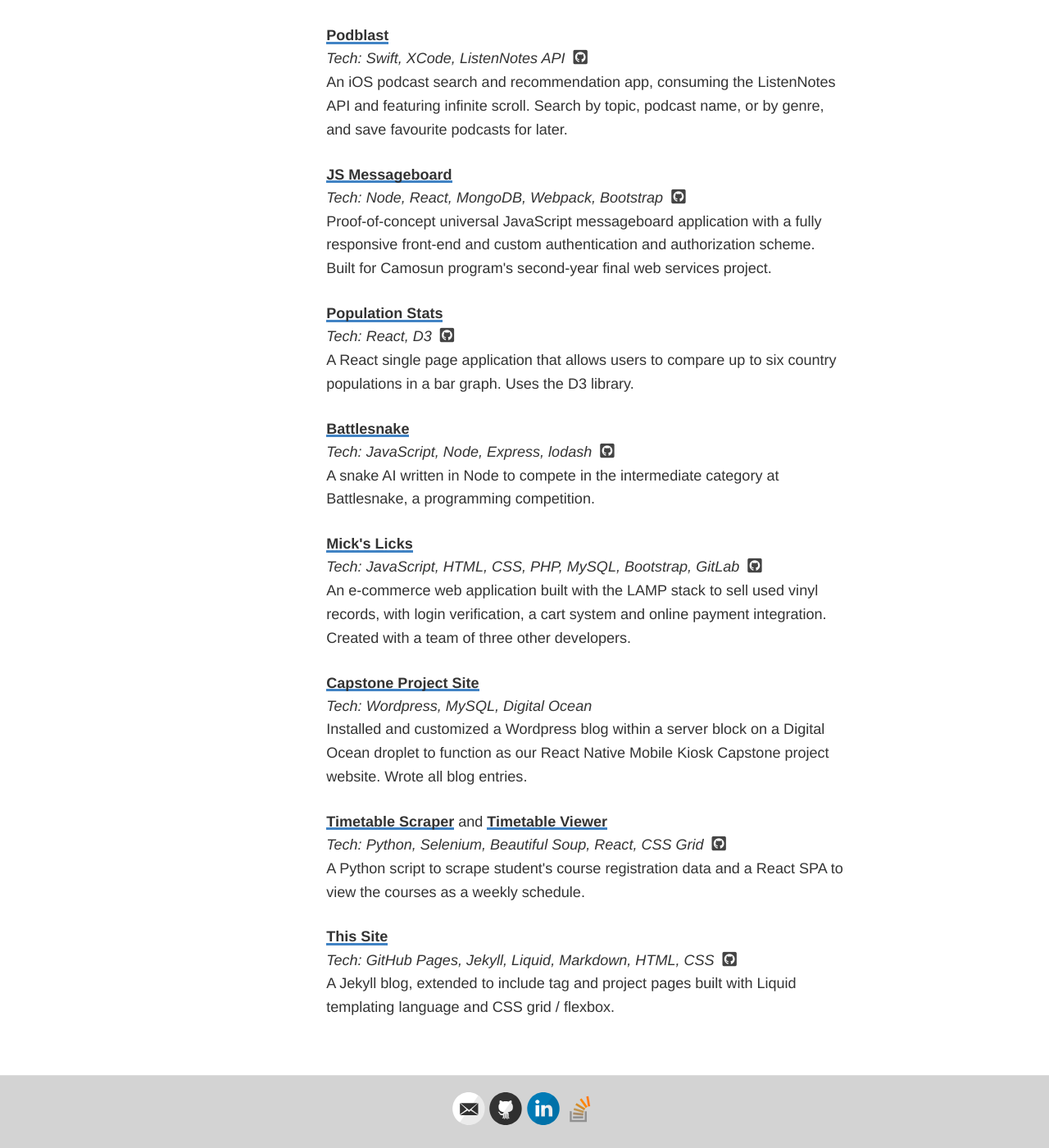
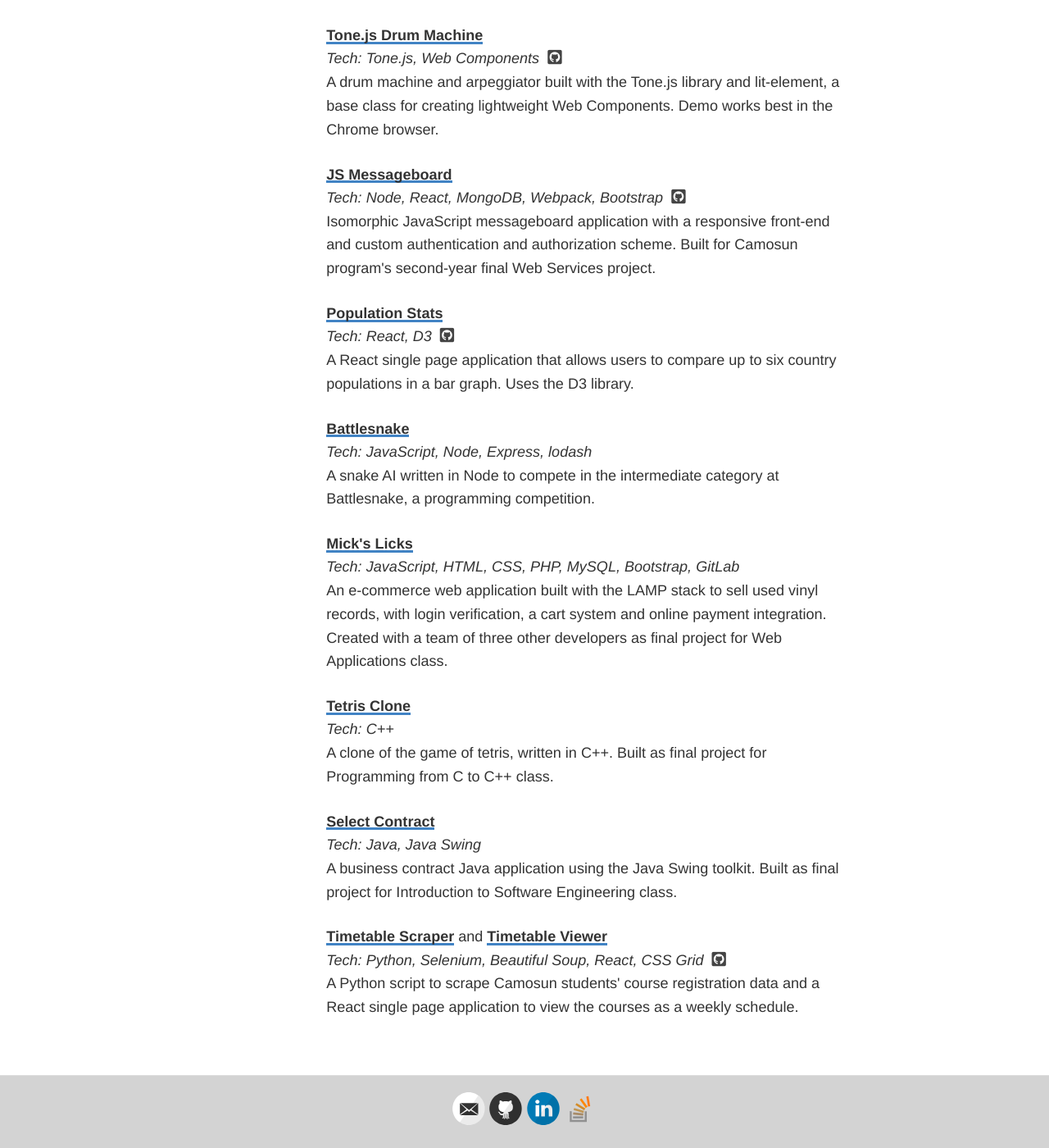
Before and after one commit to a-bishop/old_blog, a Jekyll site: the page built from projects.md, in a window 1280 px wide and 1400 px high, scrolled down 986 px. Shown: the whole window at 82% size. Built offline with Jekyll 4.4.1, drawn with Linux system fonts in a browser that asks for light colours; nearby versions of some CDN libraries; some of the changed text lies outside the part shown.

Commit message:
Update projects to include school assignments

```diff
--- a/projects.md
+++ b/projects.md
@@ -172,6 +172,14 @@ permalink: /projects/
         </section>
         <p class="mainSectionTitle">RECENT PROJECTS</p>
         <section>
+            <a href="https://movie-recommendations.netlify.com" class="projectLink">Movie Recommendations</a>
+            <p class="italic">Tech: React, Firebase, Styled Components &nbsp;<a href="https://github.com/a-bishop/movies-to-watch"><i class="fab fa-github-square gitHubLink"></i></a></p>
+            <p>An app to save and share movie recommendations, using Firebase, React and the Open Movie Database API. Learned React's new Hooks API and the Styled Components library.</p>
+            <br>
+            <a href="https://github.com/a-bishop/podBlast" class="projectLink">Podblast</a>
+            <p class="italic">Tech: Swift, XCode, ListenNotes API &nbsp;<a href="https://github.com/a-bishop/podBlast"><i class="fab fa-github-square gitHubLink"></i></a></p>
+            <p>An iOS podcast search and recommendation app, consuming the ListenNotes API and featuring infinite scroll. Search by topic, podcast name, or by genre, and save favourite podcasts for later.</p>
+            <br>
             <a href="https://sandbox.abishop.me" class="projectLink">Outdraw</a>
             <p class="italic">Tech: Feathers.js, HTML5 Canvas &nbsp;<a href="https://github.com/a-bishop/feathers-draw"><i class="fab fa-github-square gitHubLink"></i></a></p>
             <p>A real-time collaborative drawing app, using HTML5 Canvas, Feathers.js and neDB, a file-based data store modeled on MongoDB.</p>
@@ -180,39 +188,31 @@ permalink: /projects/
             <p class="italic">Tech: Tone.js, Web Components &nbsp;<a href="https://github.com/a-bishop/drum-machine"><i class="fab fa-github-square gitHubLink"></i></a></p>
             <p>A drum machine and arpeggiator built with the Tone.js library and lit-element, a base class for creating lightweight Web Components. Demo works best in the Chrome browser.</p>
             <br>
-            <a href="https://movie-recommendations.netlify.com" class="projectLink">Movie Recommendations</a>
-            <p class="italic">Tech: React, Firebase, Styled Components &nbsp;<a href="https://github.com/a-bishop/movies-to-watch"><i class="fab fa-github-square gitHubLink"></i></a></p>
-            <p>An app to save and share movie recommendations, using Firebase, React and the Open Movie Database API. Learned React's new Hooks API and the Styled Components library.</p>
-            <br>
-            <a href="https://github.com/a-bishop/podBlast" class="projectLink">Podblast</a>
-            <p class="italic">Tech: Swift, XCode, ListenNotes API &nbsp;<a href="https://github.com/a-bishop/podBlast"><i class="fab fa-github-square gitHubLink"></i></a></p>
-            <p>An iOS podcast search and recommendation app, consuming the ListenNotes API and featuring infinite scroll. Search by topic, podcast name, or by genre, and save favourite podcasts for later.</p>
-            <br>
             <a href="https://js-messageboard.herokuapp.com/" class="projectLink" >JS Messageboard</a>
             <p class="italic">Tech: Node, React, MongoDB, Webpack, Bootstrap &nbsp;<a href="https://github.com/a-bishop/js-msgboard"><i class="fab fa-github-square gitHubLink"></i></a></p>
-            <p>Proof-of-concept universal JavaScript messageboard application with a fully responsive front-end and custom authentication and authorization scheme. Built for Camosun program's second-year final web services project.</p>
+            <p>Isomorphic JavaScript messageboard application with a responsive front-end and custom authentication and authorization scheme. Built for Camosun program's second-year final Web Services project.</p>
             <br>
             <a href="https://andrewnbishop.com/population-stats" class="projectLink">Population Stats</a>
             <p class="italic">Tech: React, D3 &nbsp;<a href="https://github.com/a-bishop/population-stats"><i class="fab fa-github-square gitHubLink"></i></a></p>
             <p>A React single page application that allows users to compare up to six country populations in a bar graph. Uses the D3 library.</p>
             <br>
             <a href="https://github.com/a-bishop/battlesnake-samuel" class="projectLink" >Battlesnake</a>
-            <p class="italic">Tech: JavaScript, Node, Express, lodash &nbsp;<a href="https://github.com/a-bishop/battlesnake-samuel"><i class="fab fa-github-square gitHubLink"></i></a></p>
+            <p class="italic">Tech: JavaScript, Node, Express, lodash &nbsp;</p>
             <p>A snake AI written in Node to compete in the intermediate category at Battlesnake, a programming competition.</p>
             <br>
             <a href="https://github.com/a-bishop/micks-licks" class="projectLink" >Mick's Licks</a>
-            <p class="italic">Tech: JavaScript, HTML, CSS, PHP, MySQL, Bootstrap, GitLab &nbsp;<a href="https://github.com/a-bishop/micks-licks"><i class="fab fa-github-square gitHubLink"></i></a></p>
-            <p>An e-commerce web application built with the LAMP stack to sell used vinyl records, with login verification, a cart system and online payment integration. Created with a team of three other developers.</p>
+            <p class="italic">Tech: JavaScript, HTML, CSS, PHP, MySQL, Bootstrap, GitLab &nbsp;</p>
+            <p>An e-commerce web application built with the LAMP stack to sell used vinyl records, with login verification, a cart system and online payment integration. Created with a team of three other developers as final project for Web Applications class.</p>
             <br>
-            <a href="https://projects.abishop.me/blog" class="projectLink" >Capstone Project Site</a>
-            <p class="italic">Tech: Wordpress, MySQL, Digital Ocean</p>
-            <p>Installed and customized a Wordpress blog within a server block on a Digital Ocean droplet to function as our React Native Mobile Kiosk Capstone project website. Wrote all blog entries.</p>
+            <a href="https://github.com/a-bishop/tetris" class="projectLink" >Tetris Clone</a>
+            <p class="italic">Tech: C++</p>
+            <p>A clone of the game of tetris, written in C++. Built as final project for Programming from C to C++ class.</p>
+            <br>
+            <a href="https://github.com/a-bishop/select-contract-lab" class="projectLink" >Select Contract</a>
+            <p class="italic">Tech: Java, Java Swing</p>
+            <p>A business contract Java application using the Java Swing toolkit. Built as final project for Introduction to Software Engineering class.</p>
             <br>
             <a href="https://github.com/a-bishop/camlink-scraper" class="projectLink" >Timetable Scraper</a>&nbsp;and&nbsp;<a href="https://andrewnbishop.com/react-view-timetable/" class="projectLink" >Timetable Viewer</a>
             <p class="italic">Tech: Python, Selenium, Beautiful Soup, React, CSS Grid &nbsp;<a href="https://github.com/a-bishop/camlink-scraper"><i class="fab fa-github-square gitHubLink"></i></a></p>
-            <p>A Python script to scrape student's course registration data and a React SPA to view the courses as a weekly schedule.</p>
-            <br>
-            <a href="https://andrewnbishop.com" class="projectLink" >This Site</a>
-            <p class="italic">Tech: GitHub Pages, Jekyll, Liquid, Markdown, HTML, CSS &nbsp;<a href="https://github.com/a-bishop/a-bishop.github.io"><i class="fab fa-github-square gitHubLink"></i></a></p>
-            <p>A Jekyll blog, extended to include tag and project pages built with Liquid templating language and CSS grid / flexbox.</p>
+            <p>A Python script to scrape Camosun students' course registration data and a React single page application to view the courses as a weekly schedule.</p>
         </section>
```
